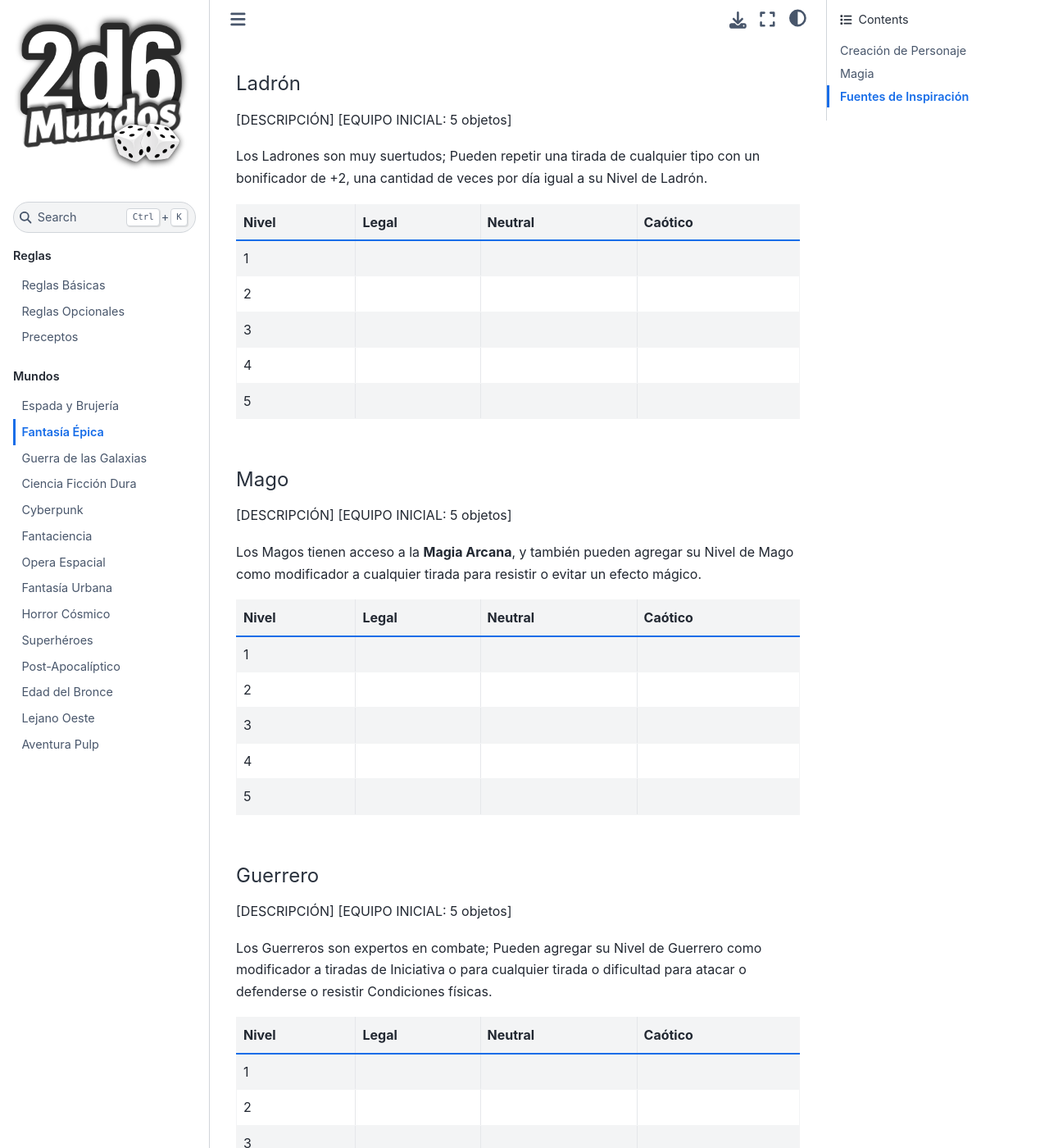
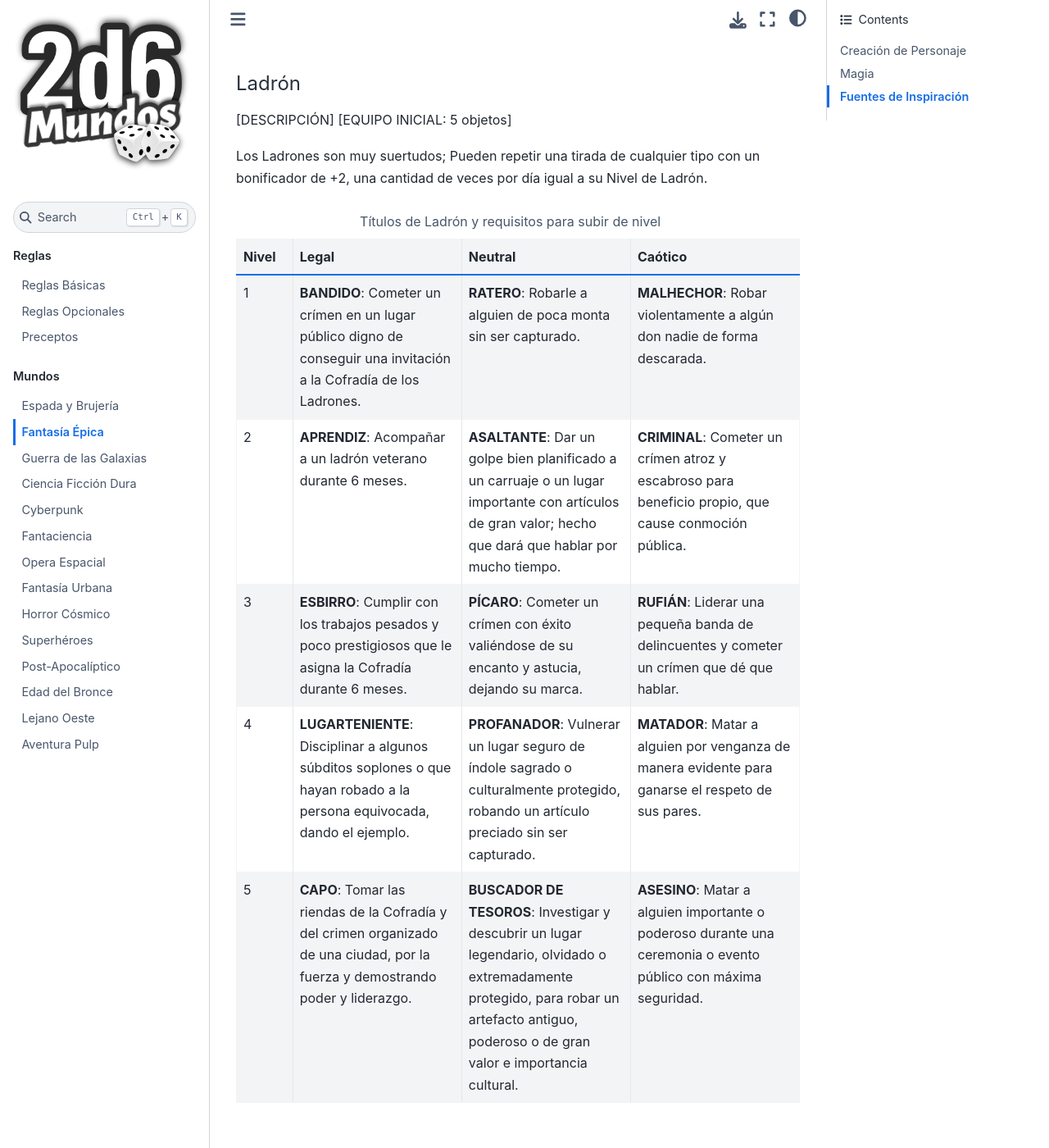
Before and after one commit to TaTooKa/2d6Mundos, a Sphinx documentation site: the page built from docs/source/pages/worlds/fantasia-epica.rst, in a window 1280 px wide and 1400 px high, scrolled down 3739 px. Shown: the whole window at 82% size. Built offline with Sphinx 7.4.7 and the Sphinx Book theme 1.1.4, drawn with Linux system fonts in a browser that asks for light colours; some web fonts are replaced; some of the changed text lies outside the part shown.

Commit message:
add thief titles
Co-authored-by: Copilot <copilot@github.com>

```diff
--- a/docs/source/pages/worlds/fantasia-epica.rst
+++ b/docs/source/pages/worlds/fantasia-epica.rst
@@ -89,14 +89,15 @@ Ladrón
 
 Los Ladrones son muy suertudos; Pueden repetir una tirada de cualquier tipo con un bonificador de +2, una cantidad de veces por día igual a su Nivel de Ladrón.
 
-.. csv-table::
+.. csv-table:: Títulos de Ladrón y requisitos para subir de nivel
+   :widths: 10, 30, 30, 30
    :header: "Nivel", "Legal", "Neutral", "Caótico"
 
-   "1", "", "", ""
-   "2", "", "", ""
-   "3", "", "", ""
-   "4", "", "", ""
-   "5", "", "", ""
+   "1", "**BANDIDO**: Cometer un crímen en un lugar público digno de conseguir una invitación a la Cofradía de los Ladrones.", "**RATERO**: Robarle a alguien de poca monta sin ser capturado.", "**MALHECHOR**: Robar violentamente a algún don nadie de forma descarada."
+   "2", "**APRENDIZ**: Acompañar a un ladrón veterano durante 6 meses.", "**ASALTANTE**: Dar un golpe bien planificado a un carruaje o un lugar importante con artículos de gran valor; hecho que dará que hablar por mucho tiempo.", "**CRIMINAL**: Cometer un crímen atroz y escabroso para beneficio propio, que cause conmoción pública."
+   "3", "**ESBIRRO**: Cumplir con los trabajos pesados y poco prestigiosos que le asigna la Cofradía durante 6 meses.", "**PÍCARO**: Cometer un crímen con éxito valiéndose de su encanto y astucia, dejando su marca.", "**RUFIÁN**: Liderar una pequeña banda de delincuentes y cometer un crímen que dé que hablar."
+   "4", "**LUGARTENIENTE**: Disciplinar a algunos súbditos soplones o que hayan robado a la persona equivocada, dando el ejemplo.", "**PROFANADOR**: Vulnerar un lugar seguro de índole sagrado o culturalmente protegido, robando un artículo preciado sin ser capturado.", "**MATADOR**: Matar a alguien por venganza de manera evidente para ganarse el respeto de sus pares."
+   "5", "**CAPO**: Tomar las riendas de la Cofradía y del crimen organizado de una ciudad, por la fuerza y demostrando poder y liderazgo.", "**BUSCADOR DE TESOROS**: Investigar y descubrir un lugar legendario, olvidado o extremadamente protegido, para robar un artefacto antiguo, poderoso o de gran valor e importancia cultural.", "**ASESINO**: Matar a alguien importante o poderoso durante una ceremonia o evento público con máxima seguridad."
 
 Mago
 ****
```
Also changed, not shown: other parts of docs/source/pages/worlds/fantasia-epica.rst (+1 -1 lines).
